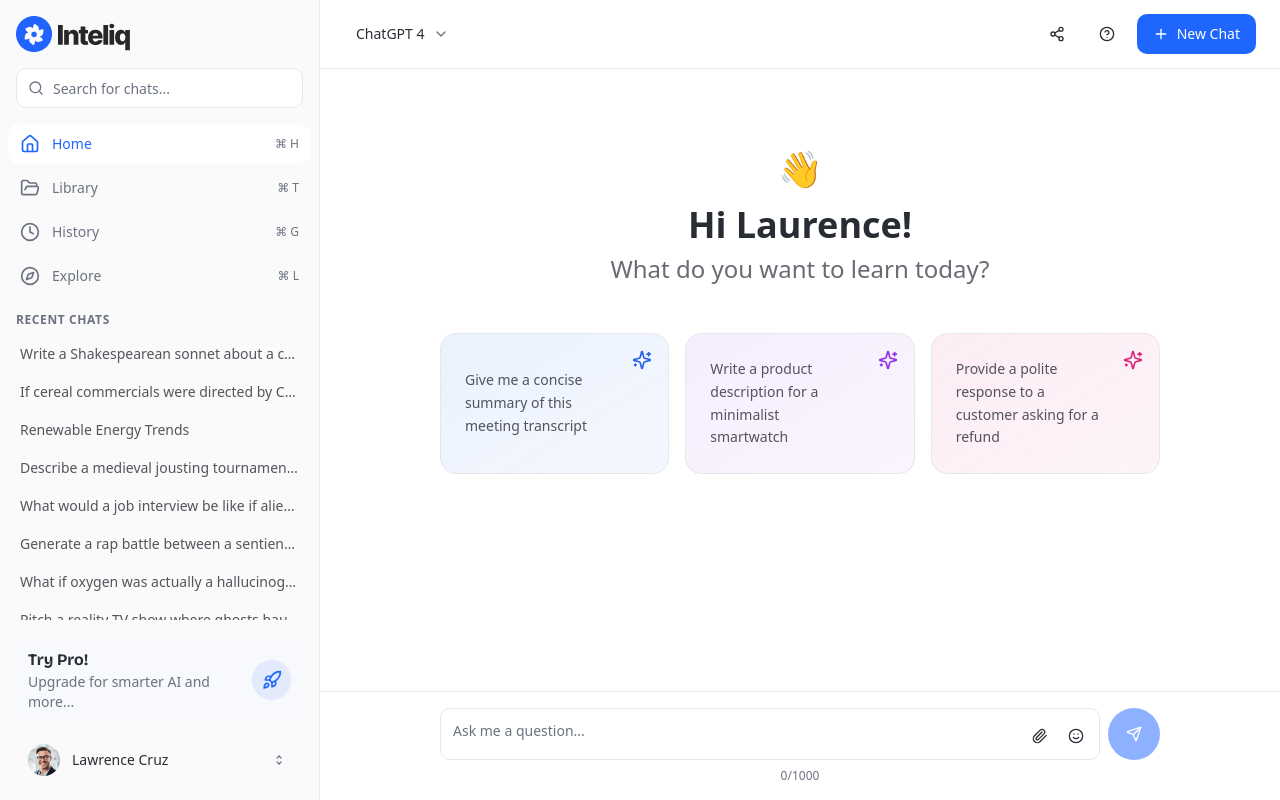
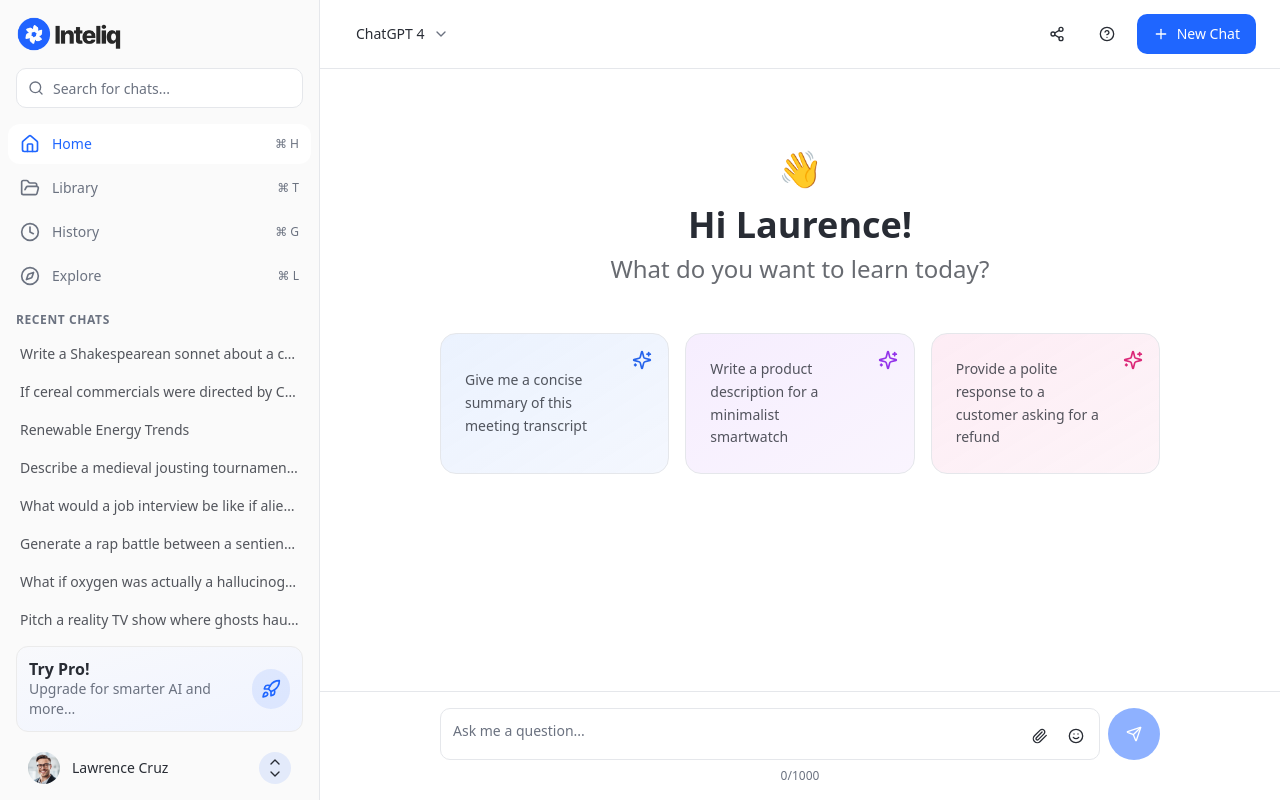
Before and after one commit to btwitsPratyush/Frontend-Assignment, a React (Vite) app: page / in a window 1280 px wide. Built offline with nearby package versions, Linux system fonts and the light colour scheme; the HTML template or start-up script is replaced by a standard one.

Commit message:
fixed bugs

```diff
--- a/src/components/Sidebar.tsx
+++ b/src/components/Sidebar.tsx
@@ -1,4 +1,4 @@
-import { Home, FolderOpen, Clock, Compass, Search, Rocket, ChevronDown } from 'lucide-react';
+import { Home, FolderOpen, Clock, Compass, Search, Rocket, ChevronDown, ChevronUp } from 'lucide-react';
 import { useChat } from '@/contexts/ChatContext';
 import { cn } from '@/lib/utils';
 import { Button } from '@/components/ui/button';
@@ -98,10 +98,10 @@ export const Sidebar = () => {
       </div>
 
       {/* Try Pro */}
-      <div className="p-4">
-        <div className="bg-gradient-to-br from-[#F8F9FC] to-[#F8F9FC] rounded-lg p-3 mb-3 flex items-center justify-between">
+      <div className="px-4 py-2">
+        <div className="bg-gradient-to-br from-[#F8F9FC] to-[#F0F4FF] rounded-lg p-3 mb-3 flex items-center justify-between border border-[#EBEBEB]">
           <div>
-            <h3 className="text-md font-bold font-bricolage">Try Pro!</h3>
+            <h3 className="text-base font-bold leading-tight">Try Pro!</h3>
             <p className="text-sm text-muted-foreground">Upgrade for smarter AI and more...</p>
           </div>
           <div className="w-10 h-10 bg-primary/10 rounded-full flex items-center justify-center">
@@ -117,7 +117,10 @@ export const Sidebar = () => {
             className="w-8 h-8 rounded-full object-cover"
           />
           <span className="flex-1 text-left text-sm font-medium">Lawrence Cruz</span>
-          <img src="/src/assets/IconBubble.png" alt="Toggle" className="w-6 h-6" />
+          <div className="w-8 h-8 bg-primary/10 rounded-full flex items-center justify-center flex-col">
+            <ChevronUp className="w-4 h-4" />
+            <ChevronDown className="w-4 h-4 -mt-1" />
+          </div>
         </button>
       </div>
     </div>
```
Also changed, not shown: src/assets/logo.png.
